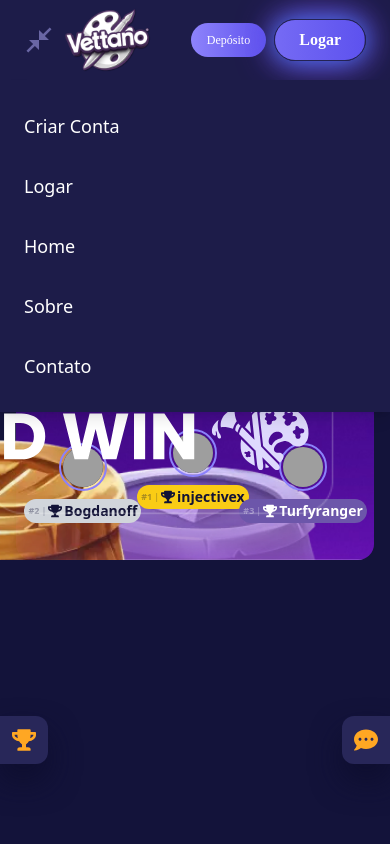
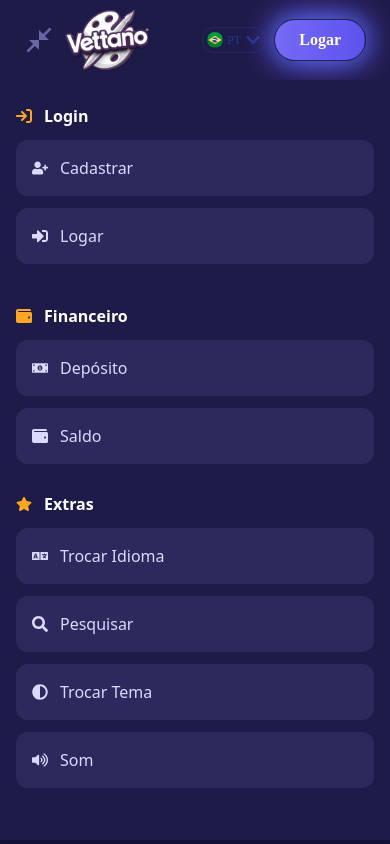
Before and after one commit to devnerii/Vettano, a Next.js app: page / in a window 390 px wide. Both pictures are taken after a click on the button "Toggle menu". Built offline with nearby package versions, Linux system fonts and the light colour scheme; grey boxes are pictures that could not be loaded; what tailwindcss-pulse would draw is missing.

Commit message:
Changes to be committed: 	modified:   src/components/Header/HeaderVariants.tsx 	modified:   src/components/Header/MobileMenu.tsx 	modified:   src/components/LeftColumnNovo.tsx

```diff
--- a/src/components/Header/HeaderVariants.tsx
+++ b/src/components/Header/HeaderVariants.tsx
@@ -105,9 +105,12 @@ const HeaderVariants: React.FC = () => {
         </div>
 
         <div className="col-span-7 flex justify-end items-center space-x-2">
-          <ActionButton
-            label="Depósito"
-            gradientColors={["#8E83FB", "#5D52EE"]}
+            {/* <IconButtons isDarkMode={isDarkMode} toggleDarkMode={toggleDarkMode} /> */}
+        <LanguageSelector
+            language={language}
+            isLanguageMenuOpen={isLanguageMenuOpen}
+            toggleLanguageMenu={toggleLanguageMenu}
+            changeLanguage={changeLanguage}
           />
           <AccountButtons singleButton />
         </div>
@@ -126,7 +129,7 @@ const HeaderVariants: React.FC = () => {
   };
 
   return (
-    <div className="relative shadow-lg"> {/* Contêiner com sombra */}
+    <>
       <header className="relative bg-custom-bg text-white shadow-md transition-colors duration-300 ease-in-out z-50">
         {!isLoaded ? (
           <LoadingScreen />
@@ -137,41 +140,12 @@ const HeaderVariants: React.FC = () => {
         <MobileMenu isMenuOpen={isMenuOpen}>
           {/* Conteúdo personalizável do menu mobile */}
           <nav className="flex flex-col space-y-4">
-            <a
-              href="/criar-conta"
-              className="text-white text-lg hover:bg-blue-700 p-2 rounded"
-            >
-              Criar Conta
-            </a>
-            <a
-              href="/logar"
-              className="text-white text-lg hover:bg-blue-700 p-2 rounded"
-            >
-              Logar
-            </a>
-            <a
-              href="/home"
-              className="text-white text-lg hover:bg-blue-700 p-2 rounded"
-            >
-              Home
-            </a>
-            <a
-              href="/sobre"
-              className="text-white text-lg hover:bg-blue-700 p-2 rounded"
-            >
-              Sobre
-            </a>
-            <a
-              href="/contato"
-              className="text-white text-lg hover:bg-blue-700 p-2 rounded"
-            >
-              Contato
-            </a>
+
             {/* Adicione mais conteúdo personalizado conforme necessário */}
           </nav>
         </MobileMenu>
       </header>
-    </div>
+    </>
   );
 };
 
--- a/src/components/Header/MobileMenu.tsx
+++ b/src/components/Header/MobileMenu.tsx
@@ -1,12 +1,32 @@
-// src/components/Header/MobileMenu.tsx
-
 import React from "react";
 import { Transition } from "@headlessui/react";
+import { FaStar, FaUserPlus, FaSignInAlt, FaMoneyBillAlt, FaWallet, FaLanguage, FaSearch, FaAdjust, FaVolumeUp } from "react-icons/fa"; // Importando ícones necessários
+import { FaArrowRightToBracket } from "react-icons/fa6";
 
 interface MobileMenuProps {
   isMenuOpen: boolean;
   children: React.ReactNode;
 }
+
+// Itens relevantes para as ações de Cadastro e Login
+const relevantItems = [
+  { icon: <FaUserPlus className="text-[#dcd9ff]" />, label: "Cadastrar" },
+  { icon: <FaSignInAlt className="text-[#dcd9ff]" />, label: "Logar" },
+];
+
+// Itens de Depósito e Saldo
+const financialItems = [
+  { icon: <FaMoneyBillAlt className="text-[#dcd9ff]" />, label: "Depósito" },
+  { icon: <FaWallet className="text-[#dcd9ff]" />, label: "Saldo" },
+];
+
+// Itens de Extras
+const extraItems = [
+  { icon: <FaLanguage className="text-[#dcd9ff]" />, label: "Trocar Idioma" },
+  { icon: <FaSearch className="text-[#dcd9ff]" />, label: "Pesquisar" },
+  { icon: <FaAdjust className="text-[#dcd9ff]" />, label: "Trocar Tema" },
+  { icon: <FaVolumeUp className="text-[#dcd9ff]" />, label: "Som" },
+];
 
 const MobileMenu: React.FC<MobileMenuProps> = ({ isMenuOpen, children }) => {
   return (
@@ -21,11 +41,69 @@ const MobileMenu: React.FC<MobileMenuProps> = ({ isMenuOpen, children }) => {
     >
       {(ref: React.Ref<HTMLDivElement>) => (
         <div
-          className="md:hidden bg-[#1d1c49] w-full shadow-lg -z-10" // Adicionada sombra e z-index
+          className="md:hidden bg-[#1d1c49] w-full shadow-lg -z-10"
           ref={ref}
           style={{ position: "absolute", top: "100%", left: 0 }}
         >
           <div className="px-4 py-6 flex flex-col space-y-4">
+            {/* Seção de Login */}
+            <div className="mb-3">
+              <div className="flex items-center mb-3 cursor-pointer transition-colors duration-300">
+                <FaArrowRightToBracket className="mr-3 text-[#ffa723]" />
+                <h2 className="text-base font-semibold">Login</h2>
+              </div>
+              {relevantItems.map((item, index) => (
+                <div
+                  key={index}
+                  className="flex items-center bg-[#2c2a5c] p-4 rounded-xl mb-3 transition-all duration-300 cursor-pointer hover:bg-[#3a3a7a]"
+                >
+                  {item.icon}
+                  <span className="ml-3 text-base font-medium text-[#dcd9ff]">
+                    {item.label}
+                  </span>
+                </div>
+              ))}
+            </div>
+
+            {/* Seção de Depósito e Saldo */}
+            <div className="mb-3">
+              <div className="flex items-center mb-3 cursor-pointer transition-colors duration-300">
+                <FaWallet className="mr-3 text-[#ffa723]" />
+                <h2 className="text-base font-semibold">Financeiro</h2>
+              </div>
+              {financialItems.map((item, index) => (
+                <div
+                  key={index}
+                  className="flex items-center bg-[#2c2a5c] p-4 rounded-xl mb-3 transition-all duration-300 cursor-pointer hover:bg-[#3a3a7a]"
+                >
+                  {item.icon}
+                  <span className="ml-3 text-base font-medium text-[#dcd9ff]">
+                    {item.label}
+                  </span>
+                </div>
+              ))}
+            </div>
+
+            {/* Seção de Extras */}
+            <div className="mb-3">
+              <div className="flex items-center mb-3 cursor-pointer transition-colors duration-300">
+                <FaStar className="mr-3 text-[#ffa723]" />
+                <h2 className="text-base font-semibold">Extras</h2>
+              </div>
+              {extraItems.map((item, index) => (
+                <div
+                  key={index}
+                  className="flex items-center bg-[#2c2a5c] p-4 rounded-xl mb-3 transition-all duration-300 cursor-pointer hover:bg-[#3a3a7a]"
+                >
+                  {item.icon}
+                  <span className="ml-3 text-base font-medium text-[#dcd9ff]">
+                    {item.label}
+                  </span>
+                </div>
+              ))}
+            </div>
+
+            {/* Renderiza os outros itens passados como children */}
             {children}
           </div>
         </div>
--- a/src/components/LeftColumnNovo.tsx
+++ b/src/components/LeftColumnNovo.tsx
@@ -96,7 +96,7 @@ const LeftColumnNovo: React.FC = () => {
         {!isExpanded ? (
           <motion.div
             key="expand-icon"
-            className="fixed left-0 bottom-20 p-3 z-50 cursor-pointer bg-[#282759] rounded-r-xl"
+            className="fixed left-0 bottom-20 p-3 z-0 cursor-pointer bg-[#282759] rounded-r-xl"
             onClick={() => setIsExpanded(true)}
             style={{
               width: "3rem",
```
